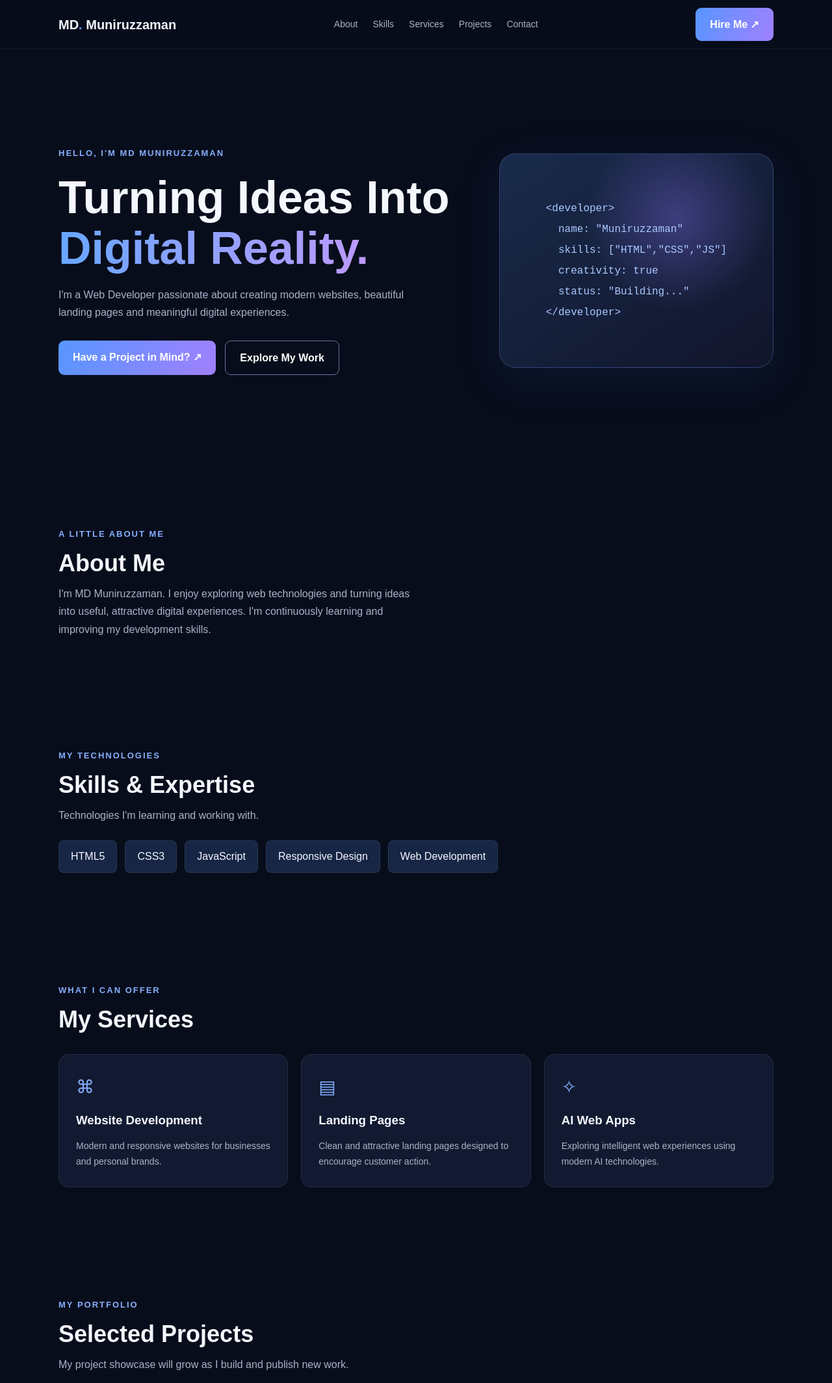
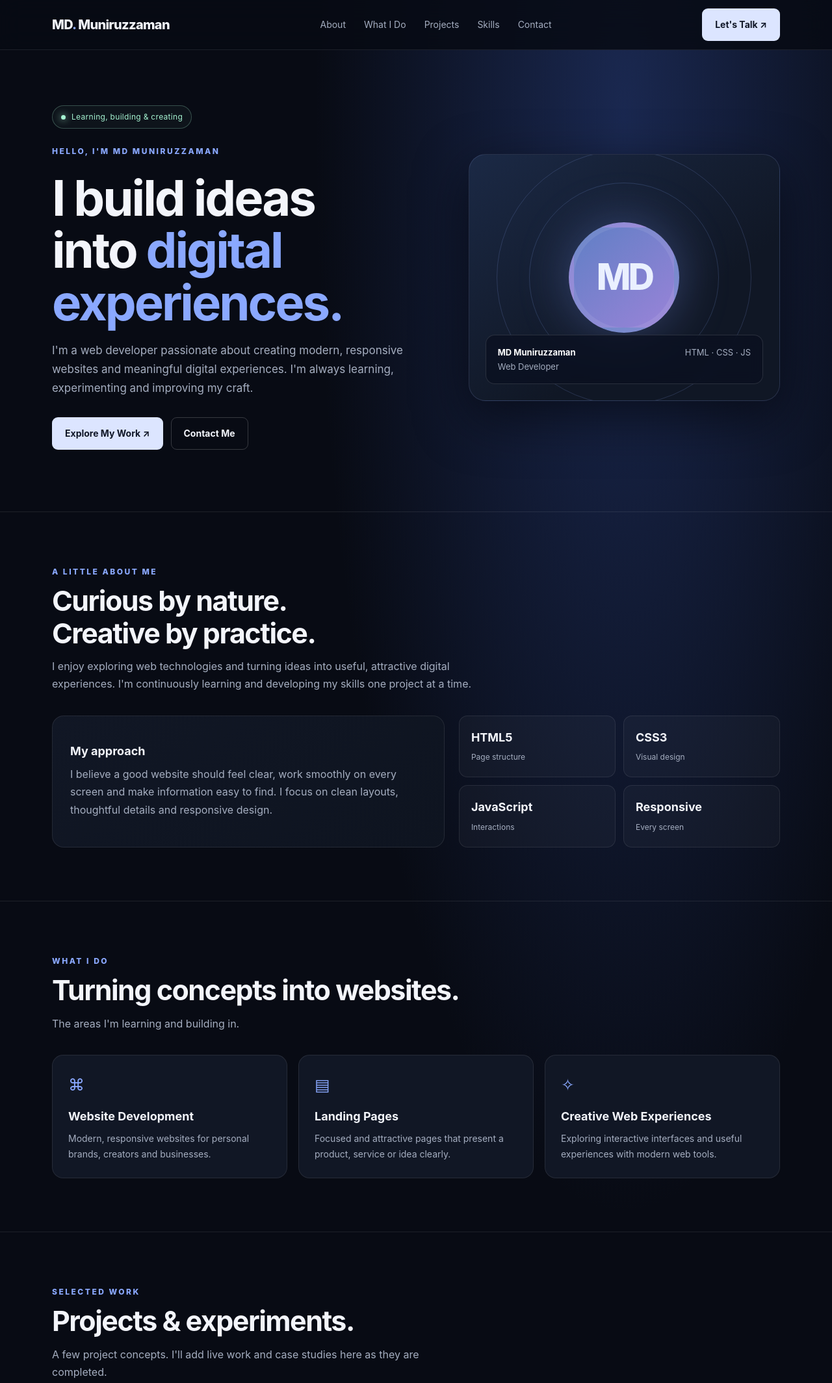
Before and after one commit to mdmuniruzzaman89/mdmuniruzzaman, a plain HTML site: page index.html in a window 1280 px wide. Shown: the top 2128 px of the page at 65% size. Drawn offline with Linux system fonts and the light colour scheme.

Commit message:
Redesign portfolio with modern dark case-study layout

```diff
--- a/index.html
+++ b/index.html
@@ -3,259 +3,110 @@
 <head>
 <meta charset="UTF-8">
 <meta name="viewport" content="width=device-width, initial-scale=1.0">
-<meta name="theme-color" content="#080d1b">
-<meta name="description" content="MD Muniruzzaman - Web Developer creating modern websites, landing pages and digital experiences.">
+<meta name="theme-color" content="#080b14">
+<meta name="description" content="MD Muniruzzaman — web developer building thoughtful, modern digital experiences.">
 <title>MD Muniruzzaman | Web Developer</title>
-
 <style>
-*{margin:0;padding:0;box-sizing:border-box}
+:root{--bg:#080b14;--panel:#111725;--panel2:#151e30;--text:#f3f5fb;--muted:#a5aec0;--blue:#8aa8ff;--line:#ffffff16;--mint:#a5f3d1}
+*{box-sizing:border-box;margin:0;padding:0}
 html{scroll-behavior:smooth}
-:root{
- --bg:#080d1b;--card:#111a30;--blue:#5796ff;
- --purple:#a080ff;--white:#f5f7ff;--muted:#a8b3c9;
-}
-body{
- background:var(--bg);color:var(--white);
- font-family:Arial,Helvetica,sans-serif;line-height:1.7;
-}
-a{text-decoration:none;color:inherit}
-.container{width:min(1100px,90%);margin:auto}
-header{
- position:sticky;top:0;z-index:20;
- background:rgba(8,13,27,.94);
- backdrop-filter:blur(15px);
- border-bottom:1px solid #ffffff12;
-}
-nav{height:75px;display:flex;align-items:center;justify-content:space-between}
-.logo{font-size:20px;font-weight:800}
-.logo span{color:var(--blue)}
-.navlinks{display:flex;gap:23px;color:var(--muted);font-size:14px}
-.navlinks a:hover{color:white}
-.btn{
- display:inline-block;padding:12px 22px;border-radius:9px;
- background:linear-gradient(110deg,var(--blue),var(--purple));
- color:white;font-weight:700;border:0;cursor:pointer;
- transition:.3s;
-}
-.btn:hover{transform:translateY(-3px);box-shadow:0 10px 30px #5796ff40}
-.outline{background:transparent;border:1px solid #60779e}
-.hero{
- min-height:650px;display:grid;grid-template-columns:1.2fr .8fr;
- align-items:center;gap:45px;padding:90px 0;
-}
-.tag{color:#86afff;font-size:13px;letter-spacing:2px;font-weight:bold}
-h1{font-size:clamp(42px,6vw,70px);line-height:1.12;margin:18px 0}
-.gradient{
- background:linear-gradient(100deg,#67a7ff,#bd9aff);
- -webkit-background-clip:text;background-clip:text;color:transparent;
-}
-.hero p,.intro{color:var(--muted);max-width:570px}
-.actions{display:flex;gap:14px;flex-wrap:wrap;margin-top:30px}
-.visual{
- min-height:330px;border:1px solid #6087da55;border-radius:25px;
- background:radial-gradient(circle at 65% 30%,#8c76ff55,transparent 40%),
- linear-gradient(145deg,#192b4b,#11152b);
- display:grid;place-items:center;
- box-shadow:0 20px 70px #315cbd20;
-}
-.code{font:16px/2 monospace;color:#a9c8ff}
-section{padding:85px 0}
-h2{font-size:36px;line-height:1.2;margin:12px 0}
-.grid{display:grid;grid-template-columns:repeat(3,1fr);gap:20px;margin-top:32px}
-.card{
- padding:26px;border-radius:16px;background:var(--card);
- border:1px solid #ffffff14;transition:.3s;
-}
-.card:hover{transform:translateY(-6px);border-color:#5796ff88}
-.card h3{margin:12px 0}
-.card p{color:var(--muted);font-size:14px}
-.symbol{font-size:28px;color:#83adff}
-.skills{display:flex;flex-wrap:wrap;gap:12px;margin-top:25px}
-.skills span{
- padding:10px 18px;border-radius:8px;
- background:#162644;border:1px solid #ffffff15;
-}
-.project{min-height:180px}
-.project a{color:#91b7ff;font-size:14px}
-.contact{display:grid;grid-template-columns:1fr 1fr;gap:40px}
-form{display:grid;gap:14px}
-input,textarea{
- width:100%;padding:15px;border-radius:9px;
- background:#111a30;color:white;border:1px solid #354462;
- font:inherit;outline:none;
-}
-input:focus,textarea:focus{border-color:var(--blue)}
-textarea{min-height:135px;resize:vertical}
-footer{
- border-top:1px solid #ffffff15;padding:30px 0;
- color:var(--muted);text-align:center;font-size:13px;
-}
-.reveal{animation:appear .8s ease both}
-@keyframes appear{
- from{opacity:0;transform:translateY(20px)}
- to{opacity:1;transform:translateY(0)}
-}
-@media(max-width:750px){
- .navlinks{display:none}
- .hero{grid-template-columns:1fr;padding:75px 0;min-height:auto}
- .visual{min-height:220px}
- .grid{grid-template-columns:1fr}
- .contact{grid-template-columns:1fr}
- section{padding:60px 0}
- h2{font-size:30px}
-}
+body{font-family:Inter,ui-sans-serif,system-ui,-apple-system,Segoe UI,sans-serif;background:radial-gradient(ellipse at 75% 5%,#1a2850 0,transparent 35%),var(--bg);color:var(--text);line-height:1.7}
+a{color:inherit;text-decoration:none}
+.wrap{width:min(1120px,90%);margin:auto}
+header{position:sticky;top:0;z-index:10;background:#080b14dd;backdrop-filter:blur(18px);border-bottom:1px solid var(--line)}
+nav{height:76px;display:flex;align-items:center;justify-content:space-between}
+.logo{font-weight:800;font-size:20px;letter-spacing:-.7px}.logo span{color:var(--blue)}
+.links{display:flex;gap:28px;color:var(--muted);font-size:14px}.links a:hover{color:white}
+.pill{display:inline-flex;align-items:center;gap:9px;border:1px solid #a5f3d144;border-radius:30px;padding:7px 13px;color:var(--mint);font-size:12px;letter-spacing:.3px;background:#a5f3d10a}
+.dot{width:7px;height:7px;border-radius:50%;background:var(--mint);box-shadow:0 0 12px var(--mint)}
+.btn{display:inline-flex;align-items:center;justify-content:center;padding:12px 19px;border-radius:9px;background:#dce5ff;color:#101727;font-weight:750;font-size:14px;transition:.2s;border:1px solid transparent}
+.btn:hover{transform:translateY(-3px);box-shadow:0 12px 28px #8aa8ff25}
+.btn.ghost{background:transparent;color:var(--text);border-color:#ffffff30}
+.hero{min-height:610px;display:grid;grid-template-columns:1.1fr .9fr;align-items:center;gap:55px;padding:85px 0 95px}
+.eyebrow{color:var(--blue);font-size:12px;letter-spacing:2.5px;font-weight:800;text-transform:uppercase}
+h1{font-size:clamp(43px,6vw,76px);line-height:1.06;letter-spacing:-3px;margin:20px 0}
+h1 span{color:var(--blue)}
+.lead{color:var(--muted);max-width:570px;font-size:17px}
+.actions{display:flex;gap:12px;flex-wrap:wrap;margin-top:30px}
+.hero-card{position:relative;min-height:380px;border:1px solid #a4baff28;border-radius:26px;background:linear-gradient(145deg,#1b2945,#101725 65%);display:flex;align-items:center;justify-content:center;overflow:hidden;box-shadow:0 25px 80px #0008}
+.hero-card:before,.hero-card:after{content:"";position:absolute;border:1px solid #91aaff30;border-radius:50%;width:290px;height:290px}
+.hero-card:after{width:390px;height:390px}
+.avatar{z-index:1;width:170px;height:170px;border-radius:50%;display:grid;place-items:center;font-size:56px;font-weight:850;letter-spacing:-4px;color:#eaf0ff;background:linear-gradient(140deg,#607fc5,#9a83d8);border:8px solid #ffffff14;box-shadow:0 0 80px #819bff55}
+.card-note{position:absolute;z-index:2;bottom:25px;left:25px;right:25px;padding:15px 18px;border:1px solid #ffffff20;border-radius:14px;background:#0a1020bb;backdrop-filter:blur(10px);display:flex;justify-content:space-between;gap:12px;font-size:13px;color:var(--muted)}
+.card-note strong{color:white}
+section{padding:82px 0;border-top:1px solid var(--line)}
+.section-head{max-width:650px;margin-bottom:34px}
+h2{font-size:clamp(30px,4vw,43px);letter-spacing:-1.5px;line-height:1.15;margin:10px 0 13px}
+.intro{color:var(--muted)}
+.about-grid{display:grid;grid-template-columns:1.1fr .9fr;gap:22px}
+.panel{background:linear-gradient(145deg,var(--panel),#0e1420);border:1px solid var(--line);border-radius:18px;padding:27px}
+.panel p{color:var(--muted)}
+.facts{display:grid;grid-template-columns:1fr 1fr;gap:12px}
+.fact{padding:18px;border-radius:13px;background:#ffffff08;border:1px solid var(--line)}
+.fact strong{display:block;font-size:18px}.fact span{font-size:12px;color:var(--muted)}
+.grid{display:grid;grid-template-columns:repeat(3,1fr);gap:17px}
+.service,.project{background:var(--panel);border:1px solid var(--line);border-radius:17px;padding:24px;transition:.2s}
+.service:hover,.project:hover{transform:translateY(-5px);border-color:#8aa8ff66}
+.icon{font-size:25px;color:var(--blue)}
+h3{font-size:18px;margin:12px 0 7px}.service p,.project p{font-size:14px;color:var(--muted)}
+.project-top{height:145px;border-radius:12px;margin-bottom:17px;display:grid;place-items:center;background:radial-gradient(circle at 50% 40%,#607fc555,transparent 45%),linear-gradient(135deg,#1c2941,#101725);font-size:34px;color:#b9caff}
+.project small{color:var(--blue);font-size:11px;letter-spacing:1.5px;text-transform:uppercase}
+.skills{display:flex;flex-wrap:wrap;gap:11px}
+.skills span{padding:10px 15px;border-radius:9px;background:#151f31;border:1px solid var(--line);color:#dbe3f5;font-size:14px}
+.contact-grid{display:grid;grid-template-columns:.85fr 1.15fr;gap:35px;align-items:start}
+.contact-form{display:grid;gap:13px}
+input,textarea{width:100%;padding:14px 15px;background:#0c1321;border:1px solid #ffffff24;border-radius:9px;color:white;font:inherit;outline:none}
+input:focus,textarea:focus{border-color:var(--blue)}textarea{min-height:135px;resize:vertical}
+footer{padding:27px 0;color:var(--muted);font-size:13px;text-align:center;border-top:1px solid var(--line)}
+@media(max-width:760px){.links{display:none}.hero{grid-template-columns:1fr;gap:35px;padding:65px 0}.hero-card{min-height:300px}.about-grid,.contact-grid{grid-template-columns:1fr}.grid{grid-template-columns:1fr}.facts{grid-template-columns:1fr 1fr}section{padding:65px 0}h1{letter-spacing:-2px}}
 </style>
 </head>
-
 <body>
-<header>
- <nav class="container">
-  <a href="#" class="logo">MD<span>.</span> Muniruzzaman</a>
-  <div class="navlinks">
-   <a href="#about">About</a>
-   <a href="#skills">Skills</a>
-   <a href="#services">Services</a>
-   <a href="#projects">Projects</a>
-   <a href="#contact">Contact</a>
-  </div>
-  <a class="btn" href="#contact">Hire Me ↗</a>
- </nav>
-</header>
-
+<header><nav class="wrap">
+<a class="logo" href="#home">MD<span>.</span> Muniruzzaman</a>
+<div class="links"><a href="#about">About</a><a href="#services">What I Do</a><a href="#projects">Projects</a><a href="#skills">Skills</a><a href="#contact">Contact</a></div>
+<a class="btn" href="#contact">Let's Talk ↗</a>
+</nav></header>
 <main>
-<div class="container hero reveal">
- <div>
-  <div class="tag">HELLO, I'M MD MUNIRUZZAMAN</div>
-  <h1>Turning Ideas Into<br><span class="gradient">Digital Reality.</span></h1>
-  <p>I'm a Web Developer passionate about creating
-  modern websites, beautiful landing pages and
-  meaningful digital experiences.</p>
-  <div class="actions">
-   <a class="btn" href="#contact">Have a Project in Mind? ↗</a>
-   <a class="btn outline" href="#projects">Explore My Work</a>
-  </div>
- </div>
- <div class="visual">
-  <div class="code">
-   &lt;developer&gt;<br>
-   &nbsp; name: "Muniruzzaman"<br>
-   &nbsp; skills: ["HTML","CSS","JS"]<br>
-   &nbsp; creativity: true<br>
-   &nbsp; status: "Building..."<br>
-   &lt;/developer&gt;
-  </div>
- </div>
+<div class="wrap hero" id="home">
+<div>
+<div class="pill"><span class="dot"></span> Learning, building & creating</div>
+<p class="eyebrow" style="margin-top:25px">HELLO, I'M MD MUNIRUZZAMAN</p>
+<h1>I build ideas<br>into <span>digital experiences.</span></h1>
+<p class="lead">I'm a web developer passionate about creating modern, responsive websites and meaningful digital experiences. I'm always learning, experimenting and improving my craft.</p>
+<div class="actions"><a class="btn" href="#projects">Explore My Work ↗</a><a class="btn ghost" href="#contact">Contact Me</a></div>
 </div>
-
-<section id="about">
- <div class="container">
-  <div class="tag">A LITTLE ABOUT ME</div>
-  <h2>About Me</h2>
-  <p class="intro">I'm MD Muniruzzaman. I enjoy exploring
-  web technologies and turning ideas into useful,
-  attractive digital experiences. I'm continuously
-  learning and improving my development skills.</p>
- </div>
-</section>
-
-<section id="skills">
- <div class="container">
-  <div class="tag">MY TECHNOLOGIES</div>
-  <h2>Skills & Expertise</h2>
-  <p class="intro">Technologies I'm learning and working with.</p>
-  <div class="skills">
-   <span>HTML5</span><span>CSS3</span>
-   <span>JavaScript</span><span>Responsive Design</span>
-   <span>Web Development</span>
-  </div>
- </div>
-</section>
-
-<section id="services">
- <div class="container">
-  <div class="tag">WHAT I CAN OFFER</div>
-  <h2>My Services</h2>
-  <div class="grid">
-   <article class="card">
-    <div class="symbol">⌘</div>
-    <h3>Website Development</h3>
-    <p>Modern and responsive websites for businesses
-    and personal brands.</p>
-   </article>
-   <article class="card">
-    <div class="symbol">▤</div>
-    <h3>Landing Pages</h3>
-    <p>Clean and attractive landing pages designed
-    to encourage customer action.</p>
-   </article>
-   <article class="card">
-    <div class="symbol">✧</div>
-    <h3>AI Web Apps</h3>
-    <p>Exploring intelligent web experiences using
-    modern AI technologies.</p>
-   </article>
-  </div>
- </div>
-</section>
-
-<section id="projects">
- <div class="container">
-  <div class="tag">MY PORTFOLIO</div>
-  <h2>Selected Projects</h2>
-  <p class="intro">My project showcase will grow as I build
-  and publish new work.</p>
-  <div class="grid">
-   <article class="card project">
-    <div class="symbol">01 /</div>
-    <h3>Business Website</h3>
-    <p>Project showcase coming soon.</p>
-   </article>
-   <article class="card project">
-    <div class="symbol">02 /</div>
-    <h3>Landing Page</h3>
-    <p>Project showcase coming soon.</p>
-   </article>
-   <article class="card project">
-    <div class="symbol">03 /</div>
-    <h3>Web Application</h3>
-    <p>Project showcase coming soon.</p>
-   </article>
-  </div>
- </div>
-</section>
-
-<section id="contact">
- <div class="container contact">
-  <div>
-   <div class="tag">LET'S CONNECT</div>
-   <h2>Have a Project in Mind?</h2>
-   <p class="intro">Let's discuss your idea and build
-   something great together.</p>
-   <p style="margin-top:20px;color:#9bbaff">
-    ✉ mdmuniruzzaman89@gmail.com
-   </p>
-  </div>
-  <form id="contactForm" action="https://formspree.io/f/xpppvwjg" method="POST">
-   <input type="text" name="name" placeholder="Full Name" aria-label="Full Name" autocomplete="name" required>
-   <input type="email" name="email" placeholder="Email Address" aria-label="Email Address" autocomplete="email" required>
-   <textarea name="message" placeholder="Project Details" aria-label="Project Details" required></textarea>
-   <input type="text" name="_gotcha" style="display:none" tabindex="-1" autocomplete="off">
-   <input type="hidden" name="_subject" value="New portfolio enquiry">
-   <button class="btn" type="submit">Submit Form</button>
-  </form>
- </div>
-</section>
+<div class="hero-card"><div class="avatar">MD</div><div class="card-note"><span><strong>MD Muniruzzaman</strong><br>Web Developer</span><span>HTML · CSS · JS</span></div></div>
+</div>
+<section id="about"><div class="wrap">
+<div class="section-head"><p class="eyebrow">A LITTLE ABOUT ME</p><h2>Curious by nature.<br>Creative by practice.</h2><p class="intro">I enjoy exploring web technologies and turning ideas into useful, attractive digital experiences. I'm continuously learning and developing my skills one project at a time.</p></div>
+<div class="about-grid"><div class="panel"><h3>My approach</h3><p>I believe a good website should feel clear, work smoothly on every screen and make information easy to find. I focus on clean layouts, thoughtful details and responsive design.</p></div><div class="facts"><div class="fact"><strong>HTML5</strong><span>Page structure</span></div><div class="fact"><strong>CSS3</strong><span>Visual design</span></div><div class="fact"><strong>JavaScript</strong><span>Interactions</span></div><div class="fact"><strong>Responsive</strong><span>Every screen</span></div></div></div>
+</div></section>
+<section id="services"><div class="wrap">
+<div class="section-head"><p class="eyebrow">WHAT I DO</p><h2>Turning concepts into websites.</h2><p class="intro">The areas I'm learning and building in.</p></div>
+<div class="grid"><article class="service"><div class="icon">⌘</div><h3>Website Development</h3><p>Modern, responsive websites for personal brands, creators and businesses.</p></article><article class="service"><div class="icon">▤</div><h3>Landing Pages</h3><p>Focused and attractive pages that present a product, service or idea clearly.</p></article><article class="service"><div class="icon">✧</div><h3>Creative Web Experiences</h3><p>Exploring interactive interfaces and useful experiences with modern web tools.</p></article></div>
+</div></section>
+<section id="projects"><div class="wrap">
+<div class="section-head"><p class="eyebrow">SELECTED WORK</p><h2>Projects & experiments.</h2><p class="intro">A few project concepts. I'll add live work and case studies here as they are completed.</p></div>
+<div class="grid"><article class="project"><div class="project-top">01</div><small>Website concept</small><h3>Business Website</h3><p>A clean web presence for a growing business.</p></article><article class="project"><div class="project-top">02</div><small>UI exploration</small><h3>Landing Page</h3><p>A modern landing page with clear content and responsive layout.</p></article><article class="project"><div class="project-top">03</div><small>Web experiment</small><h3>Web Application</h3><p>An exploration of useful browser-based tools and interactions.</p></article></div>
+</div></section>
+<section id="skills"><div class="wrap">
+<div class="section-head"><p class="eyebrow">MY TOOLKIT</p><h2>Skills I'm growing.</h2><p class="intro">Technologies and areas I work with and continue to practise.</p></div>
+<div class="skills"><span>HTML5</span><span>CSS3</span><span>JavaScript</span><span>Responsive Design</span><span>Web Development</span><span>UI Design</span><span>GitHub</span></div>
+</div></section>
+<section id="contact"><div class="wrap contact-grid">
+<div><p class="eyebrow">LET'S CONNECT</p><h2>Have an idea?<br>Let's talk.</h2><p class="intro">Have a question or a project in mind? Send me a message and I'll get back to you.</p><p style="margin-top:22px;color:var(--blue)">✉ mdmuniruzzaman89@gmail.com</p></div>
+<form class="contact-form" action="https://formspree.io/f/xpppvwjg" method="POST">
+<input type="text" name="name" placeholder="Your name" aria-label="Your name" autocomplete="name" required>
+<input type="email" name="email" placeholder="Your email address" aria-label="Your email address" autocomplete="email" required>
+<input type="text" name="subject" placeholder="Subject" aria-label="Subject" required>
+<textarea name="message" placeholder="Tell me about your idea..." aria-label="Message" required></textarea>
+<input type="text" name="_gotcha" style="display:none" tabindex="-1" autocomplete="off">
+<input type="hidden" name="_subject" value="New portfolio enquiry">
+<button class="btn" type="submit">Contact Us ↗</button>
+</form>
+</div></section>
 </main>
-
-<footer>
- © <span id="year"></span> MD Muniruzzaman. All rights reserved.
- <br>Architect of the unseen.
-</footer>
-
-<script>
-document.getElementById("year").textContent =
- new Date().getFullYear();
-
-</script>
-</body>
-</html>
+<footer>© <span id="year"></span> MD Muniruzzaman. Built with curiosity and care.</footer>
+<script>document.getElementById('year').textContent=new Date().getFullYear();</script>
+</body></html>
```
